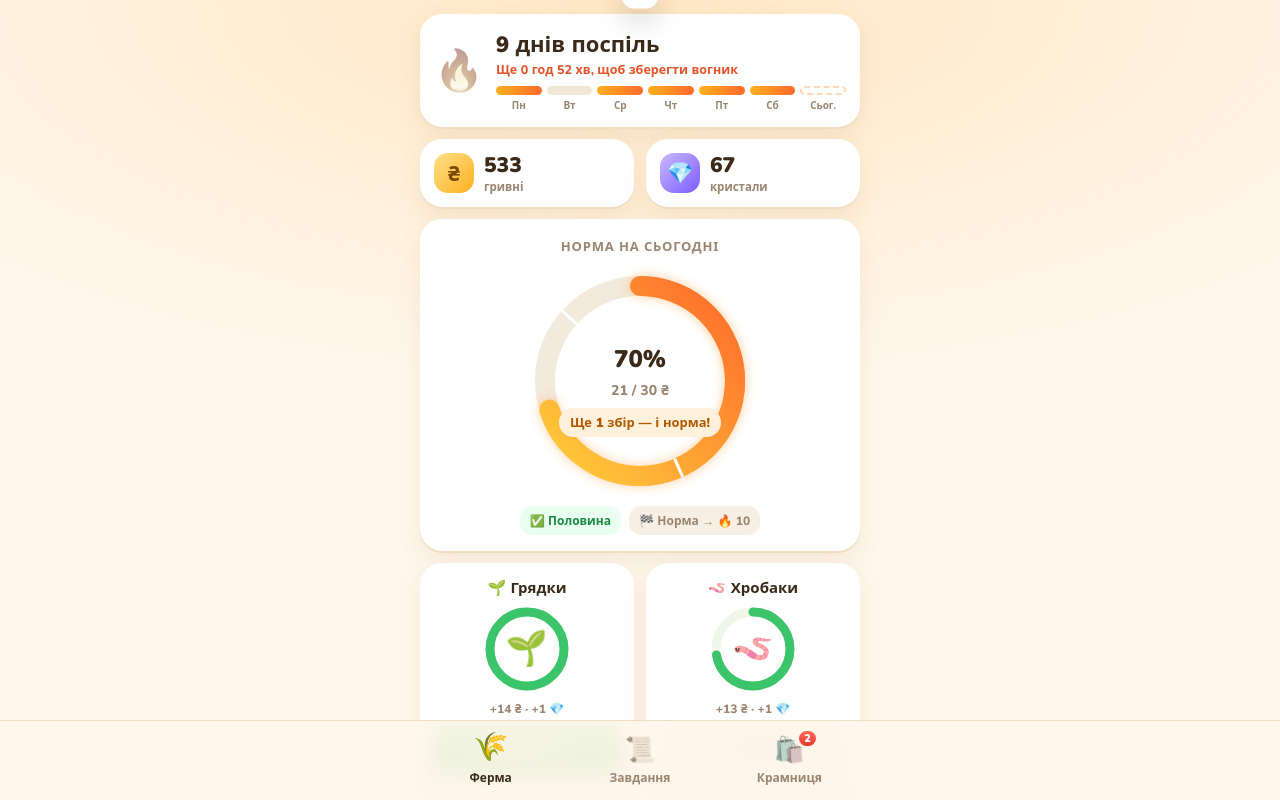
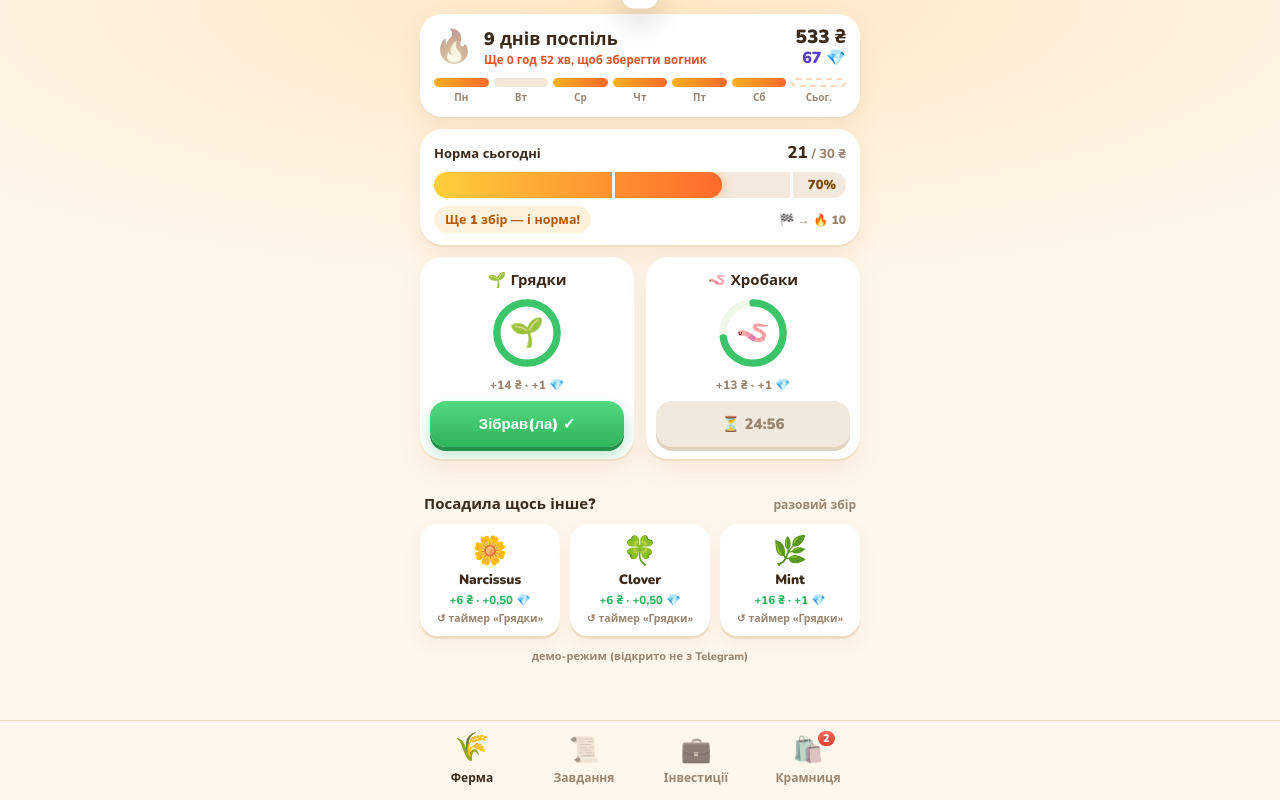
Before and after one commit to Crystallord/Farm, a plain HTML site: page index.html in a window 1280 px wide. Shown: the top 800 px of the page. Drawn offline with nearby package versions, Linux system fonts and the light colour scheme.

Commit message:
Compact home (norm bar), investments tab with live ticker, calendar weekdays, shop alignment; bot code in bot/ with self-update
Co-Authored-By: Claude Opus 5.5 <noreply@anthropic.com>
Claude-Session: https://claude.ai/code/session_01Mf2DVhGC2ESTBFJhZVStKg

```diff
--- a/index.html
+++ b/index.html
@@ -91,7 +91,7 @@ canvas#cf{position:fixed;inset:0;pointer-events:none;z-index:70}
 /* nav */
 body{padding-bottom:96px}
 .nav{position:fixed;left:0;right:0;bottom:0;z-index:40;padding:8px 12px calc(10px + env(safe-area-inset-bottom));background:rgba(255,247,236,.92);backdrop-filter:blur(10px);border-top:1px solid #f0dcc0}
-.nav .in{max-width:440px;margin:0 auto;display:grid;grid-template-columns:repeat(3,1fr);gap:8px}
+.nav .in{max-width:440px;margin:0 auto;display:grid;grid-template-columns:repeat(4,1fr);gap:8px}
 .tab{border:0;background:none;font-family:inherit;display:flex;flex-direction:column;align-items:center;gap:2px;font-weight:900;font-size:12px;color:var(--mute);cursor:pointer;position:relative;padding:4px 0}
 .tab .ti{font-size:25px;transition:transform .25s;filter:grayscale(.7) opacity(.7)}
 .tab.on{color:var(--ink)}.tab.on .ti{transform:translateY(-3px) scale(1.12);filter:none}
@@ -145,33 +145,63 @@ body{padding-bottom:96px}
 .err{background:#fff;border-radius:18px;padding:18px;text-align:center;font-weight:800;color:#b3402b}
 .loading{opacity:.55;pointer-events:none}
 .lockinfo{font-size:11.5px;font-weight:900;color:#b35a00}
+
+/* compact top */
+.top{padding:12px 14px}
+.top .streak{display:flex;align-items:center;gap:10px}
+.top .flame{font-size:32px}
+.top .sk b{font-size:18px}.top .sk small{font-size:11.5px}
+.bals{text-align:right;line-height:1.15}
+.bv2{font-size:19px;font-weight:900;font-variant-numeric:tabular-nums;white-space:nowrap}.bv2.g{color:#5b3fd6;font-size:16px}
+.top .days{margin-top:10px}
+/* norm bar */
+.normc{padding:12px 14px}
+.nh{display:flex;justify-content:space-between;align-items:baseline;font-weight:800;color:var(--mute);font-size:13px}
+.nh b{color:var(--ink)}.nh span b{font-size:17px;font-variant-numeric:tabular-nums}
+.bar{position:relative;height:26px;border-radius:13px;background:#f3e9dc;margin:8px 0 8px;overflow:hidden}
+.bar i{position:absolute;left:0;top:0;bottom:0;border-radius:13px;transition:width 1.1s cubic-bezier(.2,.9,.25,1.1)}
+.bar .fl{background:linear-gradient(90deg,#ffcf3a,#ff6a2b);box-shadow:0 0 10px rgba(255,150,40,.5)}
+.bar .gh{background:rgba(255,176,32,.38);transition:width .25s}
+.bar .tk{position:absolute;top:0;bottom:0;width:3px;background:#fff;opacity:.9}
+.bar .pc{position:absolute;right:10px;top:0;line-height:26px;font-weight:900;font-size:13px;color:#7a4a00}
+.nf{display:flex;justify-content:space-between;align-items:center;gap:8px}
+.nf .left{margin:0;font-size:12.5px}.nx{font-size:12px;font-weight:900;color:var(--mute);white-space:nowrap}
+.crop{padding:12px 10px}.mini{width:70px;height:70px}.mini .ic{font-size:28px}
+.items{align-items:stretch}.item .need{margin-top:auto}.item b{min-height:2.3em;display:flex;align-items:center}
+/* invest */
+.ihero{text-align:center;padding:18px 14px;background:linear-gradient(160deg,#1f6f4a,#0f4a33);color:#eafff3;box-shadow:0 10px 24px rgba(15,74,51,.35)}
+.ihero small{font-weight:800;opacity:.8;font-size:12.5px}
+.tick{font-size:44px;font-weight:900;font-variant-numeric:tabular-nums;margin:6px 0 10px;letter-spacing:-.5px;text-shadow:0 0 18px rgba(120,255,180,.35)}
+.tick .dec{font-size:26px;opacity:.85}.tick .cur{font-size:26px}
+.irow{display:grid;grid-template-columns:repeat(3,1fr);gap:8px}
+.irow div{background:rgba(255,255,255,.1);border-radius:14px;padding:8px 4px}
+.irow b{display:block;font-size:17px;font-weight:900;font-variant-numeric:tabular-nums}.irow small{font-size:11px}
+.inote{margin-top:10px;font-size:11px;opacity:.6;font-weight:700}
+.tiles{display:grid;grid-template-columns:1fr 1fr;gap:12px}
+.tile{padding:13px;display:flex;flex-direction:column;gap:6px;position:relative;overflow:hidden}
+.tile .tn{font-weight:900;font-size:15px}.tile .tt{font-size:11.5px;color:var(--mute);font-weight:800}
+.tile .pie{position:absolute;right:10px;top:10px;width:38px;height:38px;border-radius:50%}
+.tile .pie span{position:absolute;inset:6px;border-radius:50%;background:#fff;display:grid;place-items:center;font-size:10px;font-weight:900}
+.tile .mo{font-size:22px;font-weight:900;color:#1d8a45;margin-top:4px;font-variant-numeric:tabular-nums}.tile .mo small{font-size:12px;color:var(--mute)}
+.tile .dd{font-size:12px;font-weight:800;color:var(--mute)}
+.tile.raise .mo{color:#b35a00}
+.pbar{height:9px;border-radius:5px;background:#f3e9dc;overflow:hidden}.pbar i{display:block;height:100%;background:linear-gradient(90deg,#ffcf3a,#ff6a2b);border-radius:5px}
+.empty{grid-column:1/-1;text-align:center;font-weight:800;color:var(--mute);padding:18px}
 </style></head><body>
 <div class="wrap view on" id="v_farm">
-  <div class="card streak">
-    <div class="flame dim" id="flame">🔥</div>
-    <div class="sk"><b><span id="sd">0</span> <span id="sdw">днів</span> поспіль</b><small id="sw" class="warn">Виконай норму сьогодні — інакше вогник згасне</small>
-      <div class="days" id="days"></div></div>
+  <div class="card top">
+    <div class="streak"><div class="flame dim" id="flame">🔥</div>
+      <div class="sk"><b><span id="sd">0</span> <span id="sdw">днів</span> поспіль</b><small id="sw" class="warn"></small></div>
+      <div class="bals"><div class="bv2"><span id="uah">0</span> ₴</div><div class="bv2 g"><span id="gem">0</span> 💎</div></div></div>
+    <div class="days" id="days"></div>
   </div>
-  <div class="bal">
-    <div class="card"><div class="bi uah">₴</div><div><div class="bv" id="uah">0</div><div class="bl">гривні</div></div></div>
-    <div class="card"><div class="bi gem">💎</div><div><div class="bv" id="gem">0</div><div class="bl">кристали</div></div></div>
-  </div>
-  <div class="card hero">
-    <h3>Норма на сьогодні</h3>
-    <div class="ringbox" id="rb">
-      <svg viewBox="0 0 230 230"><defs><linearGradient id="g" x1="0" y1="0" x2="1" y2="1"><stop offset="0" stop-color="#ffcf3a"/><stop offset="1" stop-color="#ff6a2b"/></linearGradient></defs>
-        <circle class="track" cx="115" cy="115" r="95"/>
-        <circle class="ghost" id="ghost" cx="115" cy="115" r="95"/>
-        <circle class="prog" id="prog" cx="115" cy="115" r="95"/>
-        <g id="ticks"></g></svg>
-      <div class="center"><div class="pct"><span id="pv">0</span><span>%</span></div>
-        <div class="of"><span id="earn">0</span> / <span id="norm">0</span> ₴</div>
-        <div class="left" id="left">…</div></div>
-    </div>
-    <div class="ms" id="ms"></div>
+  <div class="card normc" id="rb">
+    <div class="nh"><b>Норма сьогодні</b><span><b id="earn">0</b> / <span id="norm">0</span> ₴</span></div>
+    <div class="bar"><i class="gh" id="ghost"></i><i class="fl" id="prog"></i><div id="ticks"></div><span class="pc"><span id="pv">0</span>%</span></div>
+    <div class="nf"><span class="left" id="left">…</span><span class="nx" id="ms"></span></div>
   </div>
   <div class="hv" id="hv"></div>
-  <div class="sect"><b>Посадила щось інше?</b><small>разовий збір</small></div>
+  <div class="sect" style="margin-top:22px"><b>Посадила щось інше?</b><small>разовий збір</small></div>
   <div class="once" id="once"></div>
   <div class="demo dm"></div>
 </div>
@@ -190,9 +220,20 @@ body{padding-bottom:96px}
   <div id="foods" style="display:flex;flex-direction:column;gap:10px"></div>
   <div class="demo dm"></div>
 </div>
+<div class="wrap view" id="v_inv">
+  <div class="card ihero"><small>Твої ділянки заробили сьогодні</small>
+    <div class="tick"><span id="ti">0</span><span class="dec" id="td">,00000</span> <span class="cur">₴</span></div>
+    <div class="irow"><div><b id="iday">0</b><small>₴ на день</small></div><div><b id="imon">0</b><small>₴ на місяць</small></div><div><b id="iwal">0</b><small>₴ до виплати</small></div></div>
+    <div class="inote">якщо базова ферма збирає на 100%</div></div>
+  <div class="sect"><b>Мої ділянки</b><small id="icnt"></small></div>
+  <div class="tiles" id="tiles"></div>
+  <div id="offs"></div>
+  <div class="demo dm"></div>
+</div>
 <nav class="nav"><div class="in">
   <button class="tab on" data-v="farm"><span class="ti">🌾</span>Ферма</button>
   <button class="tab" data-v="tasks"><span class="ti">📜</span>Завдання<span class="dot" id="tdot" style="display:none">0</span></button>
+  <button class="tab" data-v="inv"><span class="ti">💼</span>Інвестиції</button>
   <button class="tab" data-v="shop"><span class="ti">🛍️</span>Крамниця<span class="dot" id="sdot" style="display:none">0</span></button>
 </div></nav>
 <canvas id="cf"></canvas><div class="toast" id="toast"></div>
@@ -245,26 +286,25 @@ function confetti(){const cv=$('cf'),x=cv.getContext('2d');cv.width=innerWidth*d
 function confirmTG(text){return new Promise(res=>{try{TG.showConfirm(text,ok=>res(ok))}catch(e){res(confirm(text))}})}
 // ===================== render: farm
 const WD=['Нд','Пн','Вт','Ср','Чт','Пт','Сб'];
-function render(){if(!S)return;renderTop();renderRing();renderCrops();renderOnce();renderTasks();renderShop()}
+function render(){if(!S)return;renderTop();renderRing();renderCrops();renderOnce();renderTasks();renderShop();if(S.invest)renderInvest()}
 function renderTop(){const me=S.me,w=S.farm.week,done=w[w.length-1].ok;
  $('sd').textContent=me.streak;$('sdw').textContent=plural(me.streak,['день','дні','днів']);
  $('flame').classList.toggle('dim',!done);
- $('days').innerHTML=w.map((d,i)=>`<div class="d ${d.ok?'on':''} ${i===w.length-1?'today':''}"><i></i>${i===w.length-1?'Сьог.':WD[d.wd]}</div>`).join('');
+ $('days').innerHTML=w.map((d,i)=>`<div class="d ${d.ok?'on':''} ${i===w.length-1?'today':''}"><i></i>${i===w.length-1?'Сьог.':WD[new Date(d.day+'T12:00:00').getDay()]}</div>`).join('');
  countTo($('uah'),me.balance,1);countTo($('gem'),me.gems,1);streakWarn()}
 function streakWarn(){if(!S)return;const w=S.farm.week,el=$('sw');
  if(w[w.length-1].ok){el.textContent='Вогник горить! Завтра буде '+(S.me.streak+1);el.className='';return}
  const n=new Date(),h=23-n.getHours(),m=59-n.getMinutes();el.textContent=`Ще ${h} год ${m} хв, щоб зберегти вогник`;el.className='warn'}
 function ticks(){const g=$('ticks');g.innerHTML='';if(!S.me.norm)return;const step=Math.min(...S.farm.crops.map(c=>c.uah||99))/S.me.norm;if(!(step>0.04))return;
- for(let a=step;a<.999;a+=step){const ang=a*2*Math.PI,x1=115+(R-10)*Math.cos(ang),y1=115+(R-10)*Math.sin(ang),x2=115+(R+10)*Math.cos(ang),y2=115+(R+10)*Math.sin(ang);
- g.insertAdjacentHTML('beforeend',`<line class="tick" x1="${x1}" y1="${y1}" x2="${x2}" y2="${y2}"/>`)}}
+ for(let a=step;a<.999;a+=step)g.insertAdjacentHTML('beforeend',`<span class="tk" style="left:calc(${a*100}% - 1px)"></span>`)}
 function renderRing(){const me=S.me,p=me.norm?Math.min(1,me.done/me.norm):0;ticks();
- $('prog').style.strokeDasharray=C;$('ghost').style.strokeDasharray=C;$('prog').style.strokeDashoffset=C*(1-p);$('ghost').style.strokeDashoffset=C*(1-p);
+ $('prog').style.width=(p*100)+'%';$('ghost').style.width=(p*100)+'%';
  countTo($('pv'),Math.floor(p*100));countTo($('earn'),me.done,1);$('norm').textContent=fmt(me.norm);
  const rest=me.norm-me.done,L=$('left'),step=Math.max(...S.farm.crops.map(c=>c.uah));
  if(rest<=0){L.textContent='Норму виконано! 🎉';L.className='left done'}
  else{const n=Math.ceil(rest/step);L.textContent=n<=1?'Ще 1 збір — і норма!':`Ще ${fmt(+rest.toFixed(2))} ₴ · ~${n} ${plural(n,['збір','збори','зборів'])}`;L.className='left'}
- $('ms').innerHTML=`<div class="chip ${p>=.5?'got':''}">${p>=.5?'✅':'🎯'} Половина</div><div class="chip ${p>=1?'got':''}">${p>=1?'✅':'🏁'} Норма → 🔥 ${S.farm.week[6].ok?me.streak:me.streak+1}</div>`}
-function preview(uah){if(!S||!S.me.norm)return;const p=Math.min(1,(S.me.done+(uah||0))/S.me.norm);$('ghost').style.strokeDashoffset=C*(1-p)}
+ $('ms').textContent=p>=1?'🔥 зараховано':'🏁 → 🔥 '+(me.streak+1)}
+function preview(uah){if(!S||!S.me.norm)return;const p=Math.min(1,(S.me.done+(uah||0))/S.me.norm);$('ghost').style.width=(p*100)+'%'}
 function leftMs(c){const at=c.ripe||c.due;return at?Math.max(0,at-(Date.now()+OFF)):0} // ripe: real growth end; due: the reminder (may be moved to the morning)
 function renderCrops(){$('hv').innerHTML=S.farm.crops.map(c=>`<div class="card crop" id="c_${c.id}"><div class="t">${c.icon} ${c.name}</div>
  <div class="mini"><svg viewBox="0 0 86 86"><circle class="tr" cx="43" cy="43" r="37"/><circle class="pr" cx="43" cy="43" r="37"/></svg><div class="ic">${c.icon.split(/(?=[\uD800-\uDBFF])/)[0]}</div></div>
@@ -289,8 +329,8 @@ async function harvest(c,el,once){
  hap('heavy');const before=S.me.done,norm=S.me.norm;
  plus(el,'+'+fmt(c.uah)+' ₴');
  let landed=0,resp=null;const finish=()=>{if(++landed<2||!resp)return;
-   if(resp.state){apply(resp.state);hap('medium');bump($('uah'));bump($('gem'));if(before<norm&&resp.state.me.done>=norm)celebrate()}};
- fly(el,$('rb'),'🪙',6,finish);fly(el,$('uah').closest('.card'),'₴',4);fly(el,$('gem').closest('.card'),'💎',3);
+   if(resp.state){apply(resp.state);hap('medium');bump($('uah'));if(before<norm&&resp.state.me.done>=norm)celebrate()}};
+ fly(el,$('rb'),'🪙',6,finish);fly(el,$('uah'),'₴',4);fly(el,$('gem'),'💎',3);
  resp=await act('harvest',once?{kind:'beds',crop:c.crop}:{kind:c.id});
  if(!resp||resp.error){render();return}
  landed++;finish();landed--; // response may come after the coins landed
@@ -326,7 +366,8 @@ function renderShop(){const sh=S.shop,g=S.me.gems;$('sg').textContent=fmt(g);
   <div class="need">${need>0?`ще ${need} 💎 — і твоє!`:`можна купити ✨`}</div>
   <button class="buy" ${need>0?'disabled':''}>${i.price} 💎</button></div>`}).join(''):'<div class="card" style="grid-column:1/-1;text-align:center;font-weight:800;color:var(--mute)">Сьогодні полиці порожні 🙈</div>';
  for(const i of on){$('i_'+i.id).querySelector('.buy').onclick=()=>buy(i)}
- $('rest').textContent=sh.resting?`ще ${sh.resting} ${plural(sh.resting,['товар','товари','товарів'])} у ротації`:'';
+ $('rest').textContent='';$('sg').parentNode.innerHTML=`у тебе <span id="sg">${fmt(g)}</span> 💎`+(sh.resting?` · завтра нові товари`:'');
+ $('rest').parentNode.style.display=locked.length?'':'none';$('tomorrow').style.display=locked.length?'':'none';
  $('tomorrow').innerHTML=locked.map(i=>`<div class="card item lock"><div class="e">🎁</div><b>???</b><div class="lockinfo">🔥 на ${i.need}-й день стріку</div><button class="buy" disabled>${i.price} 💎</button></div>`).join('');
  $('foodn').textContent=`у тебе ${S.inv.food} 🍖`;
  const F=sh.food,season=!!sh.season;
@@ -341,19 +382,33 @@ async function food(pack,btn){if(busy)return;hap('medium');const r=await act('fo
 function shopTimer(){const n=new Date(),e=new Date(n);e.setHours(24,0,0,0);const d=Math.max(0,(e-n)/1000|0);
  $('stm').textContent=[d/3600|0,(d%3600)/60|0,d%60].map(x=>String(x).padStart(2,'0')).join(':')}
 setInterval(shopTimer,1000);shopTimer();
+// ===================== investments
+function renderInvest(){const I=S.invest,mine=I.plots.filter(p=>p.share>0);
+ $('iday').textContent=fmt(+I.daily.toFixed(2));$('imon').textContent=fmt(Math.round(I.daily*30));$('iwal').textContent=fmt(I.wallet);
+ $('icnt').textContent=mine.length?mine.length+' '+plural(mine.length,['ділянка','ділянки','ділянок']):'';
+ $('tiles').innerHTML=mine.length?mine.map(p=>{const pc=Math.round(p.share*100);return `<div class="card tile">
+  <div class="pie" style="background:conic-gradient(#2fb45c ${pc*3.6}deg,#e7f6ec 0)"><span>${pc}%</span></div>
+  <div class="tn">🏡 ${p.name}</div><div class="tt">${p.type}</div>
+  <div class="mo">+${fmt(Math.round(p.day*30))} <small>₴/міс</small></div><div class="dd">+${fmt(+p.day.toFixed(2))} ₴ на день</div></div>`}).join('')
+  :'<div class="card empty">Поки немає частки в жодній ділянці.<br>Вклади у збір нижче — і тут почне капати 🌱</div>';
+ $('offs').innerHTML=I.offers.length?'<div class="sect"><b>Збір на нову ділянку</b><small>вкладай у боті</small></div><div class="tiles">'+I.offers.map(o=>{const k=Math.min(1,o.raised/o.price);
+  return `<div class="card tile raise"><div class="tn">🏗 ${o.name}</div><div class="tt">${o.type}</div><div class="pbar"><i style="width:${k*100}%"></i></div>
+  <div class="dd">${fmt(o.raised)} / ${fmt(o.price)} ₴ · ${Math.round(k*100)}%</div><div class="mo">+${fmt(Math.round(o.dayAll*30))} <small>₴/міс усім</small></div>${o.my?`<div class="dd">твій внесок ${fmt(o.my)} ₴</div>`:''}</div>`}).join('')+'</div>':''}
+function tickInvest(){if(!S||!S.invest||!$('v_inv').classList.contains('on'))return;const n=new Date(),sec=(n-new Date(n.getFullYear(),n.getMonth(),n.getDate()))/1000;
+ const v=S.invest.daily*sec/86400,s=v.toFixed(5).split('.');$('ti').textContent=(+s[0]).toLocaleString('uk-UA');$('td').textContent=','+s[1];requestAnimationFrame(tickInvest)}
 // ===================== tabs
 document.querySelectorAll('.tab').forEach(b=>b.onclick=()=>{hap('light');document.querySelectorAll('.tab').forEach(x=>x.classList.toggle('on',x===b));
- document.querySelectorAll('.view').forEach(v=>v.classList.toggle('on',v.id==='v_'+b.dataset.v));scrollTo(0,0)});
+ document.querySelectorAll('.view').forEach(v=>v.classList.toggle('on',v.id==='v_'+b.dataset.v));scrollTo(0,0);if(b.dataset.v==='inv')tickInvest()});
 // ===================== demo (outside Telegram)
 let D=null;
 function demoState(){const now=Date.now();return{me:{name:'Марія',gems:67,balance:533,streak:9,done:21,norm:30},
- farm:{now,week:[...Array(7)].map((_,i)=>({wd:(new Date(now-(6-i)*864e5)).getDay(),ok:i<6&&i!==1})),
+ farm:{now,week:[...Array(7)].map((_,i)=>({day:new Date(now-(6-i)*864e5).toISOString().slice(0,10),ok:i<6&&i!==1})),
   crops:[{id:'beds',name:'Грядки',icon:'🌱',uah:14,gem:1,cycle:120,due:0},{id:'plots',name:'Хробаки',icon:'🪱',uah:13,gem:1,cycle:90,due:now+25*60000}],
   once:[{id:'narcissus',icon:'🌼',name:'Narcissus',uah:6,gem:.5},{id:'clover',icon:'🍀',name:'Clover',uah:6,gem:.5},{id:'mr',icon:'🌿',name:'Mint',uah:16,gem:1}]},
  tasks:{ar:[{id:'alt',icon:'🧑‍🌾',label:'Прокачати альта й поставити пугало',per:'за альта',gems:50,today:0,wait:0},{id:'restock',icon:'📦',label:'Поповнити запаси ферми',per:'за раз',gems:10,today:0,wait:0},{id:'daily',icon:'☀️',label:'Щоденні справи',per:'за персонажа',gems:5,today:1,wait:1,list:['📅 Нагорода в календарі','🫘 Боб з ринку']},{id:'gift',icon:'🎁',label:'Забрати подарунок',per:'за персонажа',gems:1,today:0,wait:0}],
   wow:[{id:'wd_dm',icon:'🏰',label:'The Deadmines',lvl:'18-23',gems:30,done:0,wait:0},{id:'wd_wc',icon:'🏰',label:'Wailing Caverns',lvl:'17-25',gems:20,done:1,wait:0}],waitGems:5,waitN:1,maxLvl:35},
  shop:{season:null,rise:30,resting:4,items:[{id:'ice',icon:'🍦',label:'Морозиво',open:true,price:40,times:0},{id:'cart',icon:'🎬',label:'Мультик +30 хв',open:true,price:33,times:1},{id:'toy',icon:'🧸',label:'Нова іграшка',open:true,price:90,times:0},{id:null,open:false,need:12,price:60},{id:null,open:false,need:14,price:80}],food:{price:1,pack:10,packN:12}},
- inv:{food:4}}}
+ inv:{food:4},invest:{daily:3.42,wallet:12.5,plots:[{id:'p1',name:'Сонячна',type:'16×16 з будинком',share:.31,day:1.14,dayAll:3.68},{id:'p2',name:'Лісова',type:'24×24 з будинком',share:.2,day:2.28,dayAll:11.4}],offers:[{id:'o1',name:'Річкова',type:'16×16 з будинком',price:3000,raised:1860,my:500,dayAll:3.68}]}}}
 function demoCall(a,x){D=D||demoState();let t='',res=null;const now=Date.now();
  if(a==='harvest'){const c=x.crop?D.farm.once.find(o=>o.id===x.crop):D.farm.crops.find(c=>c.id===x.kind);const k=D.farm.crops.find(c=>c.id===x.kind);
   D.me.done+=c.uah;D.me.balance+=c.uah;D.me.gems+=c.gem;k.due=now+k.cycle*60000;D.farm.now=now;if(D.me.done>=D.me.norm&&!D.farm.week[6].ok){D.farm.week[6].ok=true;D.me.streak++}t='+'+c.uah+' грн · +'+c.gem+' 💎'}
```
Also changed, not shown: bot/appsscript.json (added, +16 -0 lines), 2 other files.
